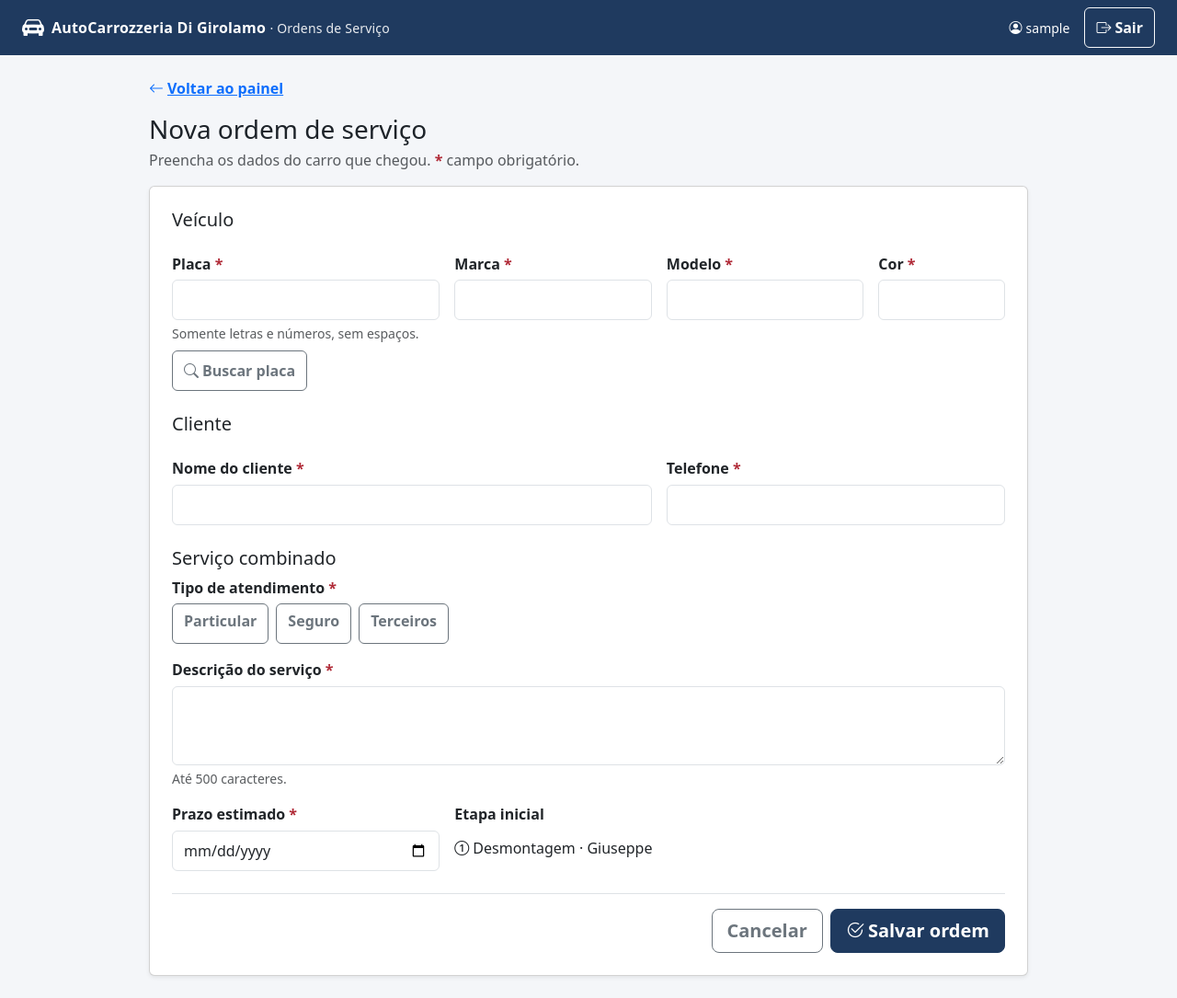
After one commit to marlonsevero-77/autocarrozzeria-ordens-servico, a Django app: page /ordens/nova/ in a window 1280 px wide. The commit adds this page. Shown: the whole page at 92% size. Run offline with Django 5.2, Linux system fonts and the light colour scheme; the visitor is signed in with stand-in values (Sample User, id 1); data comes from the database, SQL or seed files in the repository; parts of the project's set-up code (start-up, migrations or seed data) failed here and were passed over; some libraries are stand-ins or nearby versions.

Commit message:
feat(cadastro): cria tela de nova ordem com busca por placa e botão no painel
Tela adaptada do protótipo validado: rótulos persistentes, campos
agrupados, mensagens de erro com ícone e texto e botões de 44 px.

```diff
--- /dev/null
+++ b/oficina/templates/oficina/_campo.html
@@ -0,0 +1,8 @@
+<label for="{{ campo.id_for_label }}" class="form-label">{{ campo.label }} <span class="obrigatorio" aria-hidden="true">*</span><span class="visually-hidden">(obrigatório)</span></label>
+{{ campo }}
+{% if campo.help_text %}<div id="ajuda-{{ campo.name }}" class="form-text">{{ campo.help_text }}</div>{% endif %}
+{% for erro in campo.errors %}
+  <div id="erro-{{ campo.name }}" class="erro-campo d-flex gap-1 align-items-start">
+    <i class="bi bi-exclamation-triangle-fill" aria-hidden="true"></i><span>{{ erro }}</span>
+  </div>
+{% endfor %}
--- /dev/null
+++ b/oficina/templates/oficina/nova_ordem.html
@@ -0,0 +1,90 @@
+{% extends "base.html" %}
+
+{% block titulo %}Nova ordem de serviço{% endblock %}
+{% block classe_main %}container py-4 largura-formulario{% endblock %}
+
+{% block conteudo %}
+<a href="{% url 'oficina:painel' %}" class="d-inline-flex align-items-center gap-1 mb-3 fw-semibold">
+  <i class="bi bi-arrow-left" aria-hidden="true"></i> Voltar ao painel
+</a>
+<h1 class="h3 mb-1">Nova ordem de serviço</h1>
+<p class="text-body-secondary">Preencha os dados do carro que chegou. <span class="obrigatorio">*</span> campo obrigatório.</p>
+
+{% if form.non_field_errors %}
+  <div class="alert alert-danger d-flex gap-2 align-items-start" role="alert">
+    <i class="bi bi-exclamation-octagon-fill fs-5" aria-hidden="true"></i>
+    <div>{% for erro in form.non_field_errors %}{{ erro }}{% endfor %}</div>
+  </div>
+{% elif form.errors %}
+  <div class="alert alert-danger d-flex gap-2 align-items-start" role="alert">
+    <i class="bi bi-exclamation-octagon-fill fs-5" aria-hidden="true"></i>
+    <div><strong>A ordem não foi salva.</strong> Corrija os campos indicados abaixo.</div>
+  </div>
+{% endif %}
+
+<form method="post" class="card shadow-sm">
+  {% csrf_token %}
+  <div class="card-body p-4">
+    <fieldset class="mb-4">
+      <legend class="h5">Veículo</legend>
+      <div class="row g-3">
+        <div class="col-12 col-md-4">
+          {% include "oficina/_campo.html" with campo=form.placa %}
+          <button type="submit" name="acao" value="buscar" class="btn btn-outline-secondary mt-2" formnovalidate>
+            <i class="bi bi-search me-1" aria-hidden="true"></i>Buscar placa
+          </button>
+        </div>
+        <div class="col-12 col-md-3">{% include "oficina/_campo.html" with campo=form.marca %}</div>
+        <div class="col-12 col-md-3">{% include "oficina/_campo.html" with campo=form.modelo %}</div>
+        <div class="col-12 col-md-2">{% include "oficina/_campo.html" with campo=form.cor %}</div>
+      </div>
+    </fieldset>
+
+    <fieldset class="mb-4">
+      <legend class="h5">Cliente</legend>
+      <div class="row g-3">
+        <div class="col-12 col-md-7">{% include "oficina/_campo.html" with campo=form.cliente_nome %}</div>
+        <div class="col-12 col-md-5">{% include "oficina/_campo.html" with campo=form.telefone %}</div>
+      </div>
+    </fieldset>
+
+    <fieldset class="mb-4">
+      <legend class="h5">Serviço combinado</legend>
+      <fieldset class="mb-3" {% if form.tipo_atendimento.errors %}aria-describedby="erro-tipo_atendimento"{% endif %}>
+        <legend class="form-label fs-6">Tipo de atendimento <span class="obrigatorio" aria-hidden="true">*</span><span class="visually-hidden">(obrigatório)</span></legend>
+        <div class="d-flex flex-wrap gap-2">
+          {% for opcao in form.tipo_atendimento %}
+            <input type="radio" class="btn-check" name="{{ opcao.data.name }}" id="{{ opcao.id_for_label }}"
+                   value="{{ opcao.data.value }}" {% if opcao.data.selected %}checked{% endif %}>
+            <label class="btn btn-outline-secondary" for="{{ opcao.id_for_label }}">{{ opcao.choice_label }}</label>
+          {% endfor %}
+        </div>
+        {% for erro in form.tipo_atendimento.errors %}
+          <div id="erro-tipo_atendimento" class="erro-campo d-flex gap-1 align-items-start">
+            <i class="bi bi-exclamation-triangle-fill" aria-hidden="true"></i><span>{{ erro }}</span>
+          </div>
+        {% endfor %}
+      </fieldset>
+
+      <div class="mb-3">{% include "oficina/_campo.html" with campo=form.descricao_servico %}</div>
+
+      <div class="row g-3">
+        <div class="col-12 col-md-4">{% include "oficina/_campo.html" with campo=form.prazo_estimado %}</div>
+        <div class="col-12 col-md-5">
+          <span class="form-label d-block">Etapa inicial</span>
+          <div class="form-control-plaintext">
+            {% if etapa_inicial %}<i class="bi bi-1-circle me-1" aria-hidden="true"></i>{{ etapa_inicial.nome }} · {{ etapa_inicial.responsavel }}{% else %}Nenhuma etapa ativa{% endif %}
+          </div>
+        </div>
+      </div>
+    </fieldset>
+
+    <div class="d-flex flex-wrap gap-2 justify-content-end border-top pt-3">
+      <a href="{% url 'oficina:painel' %}" class="btn btn-outline-secondary btn-lg">Cancelar</a>
+      <button type="submit" name="acao" value="salvar" class="btn btn-marca btn-lg">
+        <i class="bi bi-check2-circle me-1" aria-hidden="true"></i>Salvar ordem
+      </button>
+    </div>
+  </div>
+</form>
+{% endblock %}
--- a/oficina/templates/oficina/painel.html
+++ b/oficina/templates/oficina/painel.html
@@ -1,6 +1,12 @@
 {% extends "base.html" %}
 
 {% block titulo %}Painel de serviços{% endblock %}
+
+{% block acoes_cabecalho %}
+  <a href="{% url 'oficina:nova_ordem' %}" class="btn btn-light">
+    <i class="bi bi-plus-lg me-1" aria-hidden="true"></i>Nova ordem
+  </a>
+{% endblock %}
 
 {% block conteudo %}
 <div class="d-flex flex-wrap align-items-end gap-3 mb-3">
--- a/oficina/urls.py
+++ b/oficina/urls.py
@@ -6,4 +6,5 @@ app_name = "oficina"
 
 urlpatterns = [
     path("", views.painel, name="painel"),
+    path("ordens/nova/", views.nova_ordem, name="nova_ordem"),
 ]
--- a/oficina/views.py
+++ b/oficina/views.py
@@ -1,8 +1,11 @@
 """Views do MVP: regras de negócio de cada tela (camada View do MVT)."""
 
+from django.contrib import messages
 from django.contrib.auth.decorators import login_required
-from django.shortcuts import render
+from django.core.exceptions import ValidationError
+from django.shortcuts import redirect, render
 
+from .forms import NovaOrdemForm
 from .models import Etapa, OrdemServico
 
 
@@ -21,3 +24,40 @@ def painel(request):
     colunas = [{"etapa": etapa, "ordens": por_etapa.get(etapa.pk, [])} for etapa in etapas]
     contexto = {"colunas": colunas, "total": sum(len(c["ordens"]) for c in colunas)}
     return render(request, "oficina/painel.html", contexto)
+
+
+@login_required
+def nova_ordem(request):
+    """RF02 – cadastro da ordem de serviço."""
+    etapa_inicial = Etapa.primeira()
+
+    if request.method == "POST" and request.POST.get("acao") == "buscar":
+        # Busca pela placa para reaproveitar veículo e cliente já cadastrados.
+        placa = request.POST.get("placa", "")
+        iniciais = NovaOrdemForm.dados_iniciais_da_placa(placa)
+        if iniciais:
+            messages.info(request, "Veículo já cadastrado: dados do veículo e do cliente preenchidos. Confira antes de salvar.")
+            form = NovaOrdemForm(initial=iniciais)
+        else:
+            messages.info(request, "Placa ainda não cadastrada: preencha os dados do veículo e do cliente.")
+            form = NovaOrdemForm(initial={"placa": placa.upper().strip()})
+        return render(request, "oficina/nova_ordem.html", {"form": form, "etapa_inicial": etapa_inicial})
+
+    if request.method == "POST":
+        form = NovaOrdemForm(request.POST)
+        if form.is_valid():
+            try:
+                ordem = form.salvar(request.user)
+            except ValidationError as erro:
+                form.add_error(None, erro)
+            else:
+                messages.success(
+                    request,
+                    f"Ordem cadastrada na etapa {ordem.etapa_atual.nome}: "
+                    f"{ordem.veiculo.marca} {ordem.veiculo.modelo} {ordem.veiculo.placa}.",
+                )
+                return redirect("oficina:painel")
+    else:
+        form = NovaOrdemForm()
+
+    return render(request, "oficina/nova_ordem.html", {"form": form, "etapa_inicial": etapa_inicial})
```
